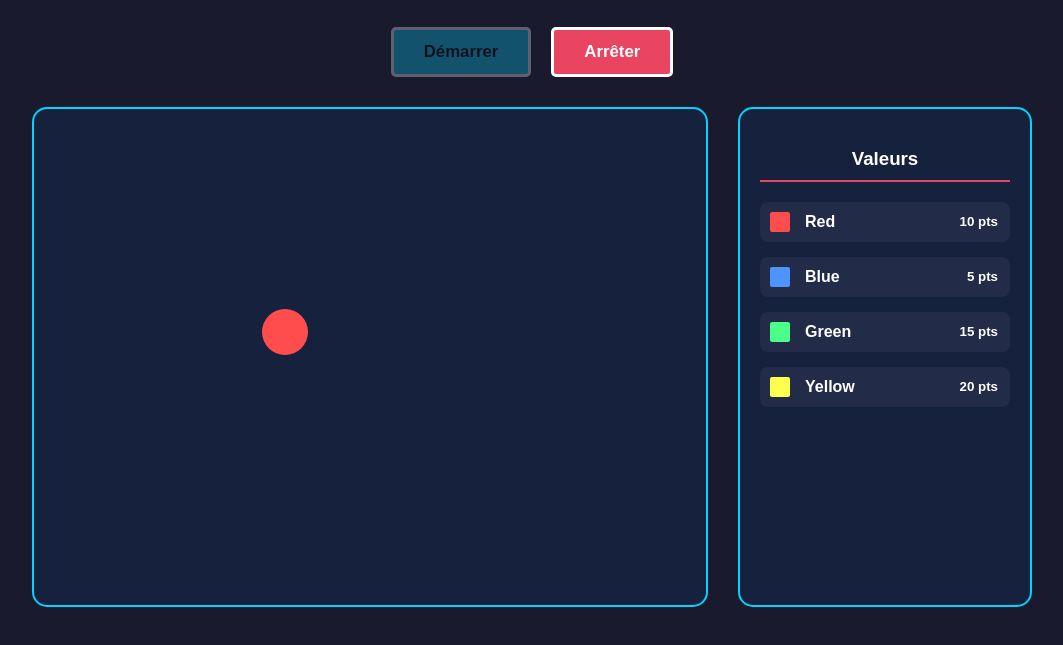
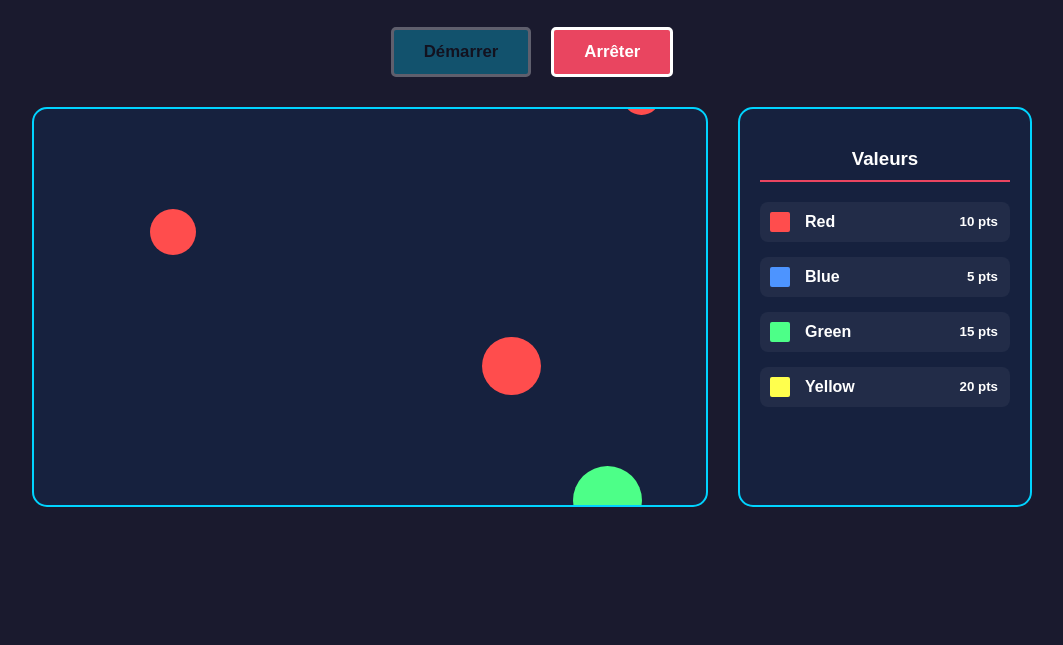
Before and after one commit to EngineerAhmedMezghani/webproject, a plain HTML site: page index.html in a window 1280 px wide. Both pictures are taken after a click on the button "Démarrer". Shown: the part 151-796 px from the top of the page, without its empty margins (108-1171 px from the left). Drawn offline with Linux system fonts and the light colour scheme; a web font is replaced by a local one.

Commit message:
first commit ever

```diff
--- a/script.js
+++ b/script.js
@@ -188,7 +188,10 @@ function createBubble() {
     bubble.dataset.color = color;
 
     const size = Math.random() * 40 + 30;
-    const x = Math.random() * (window.innerWidth - size);
+    // Récupérer la largeur de la zone de jeu
+    const gameAreaWidth = gameArea.offsetWidth;
+    // Positionner la bulle aléatoirement dans la largeur de la zone de jeu
+    const x = Math.random() * (gameAreaWidth - size);
 
     bubble.classList.add("bubble", color);
     bubble.style.width = size + "px";
@@ -261,6 +264,8 @@ function updateGameSpeed() {
     }
 
     /** Si la vitesse a changé, relancer l’intervalle */
+
+
     if (oldSpeed !== currentSpeed) {
         clearInterval(gameInterval);
         gameInterval = setInterval(createBubble, currentSpeed);
@@ -306,6 +311,12 @@ function stopGame() {
 
 // Événements
 startBtn.addEventListener('click', startGame);
+// Démarrer le jeu avec la touche 's'
+document.addEventListener('keydown', (event) => {
+    if (event.key.toLowerCase() === 's' && !gameInterval) {
+        startGame();
+    }
+});
 stopBtn.addEventListener('click', stopGame);
 
 document.addEventListener('DOMContentLoaded', displayBubbleValues);
--- a/style.css
+++ b/style.css
@@ -105,7 +105,7 @@ button:disabled {
     gap: 30px;
     width: 100%;
     max-width: 1000px;/*3or4*/
-    height: 500px;
+    height: 400px;
 }
 
 #game-area {
@@ -214,6 +214,7 @@ button:disabled {
 }
 
 /* --- Responsive (Mobile) --- */
+
 @media (max-width: 768px) {
     .game-container {
         flex-direction: column;
```
